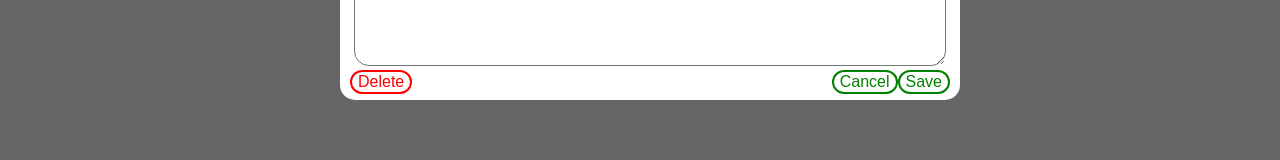
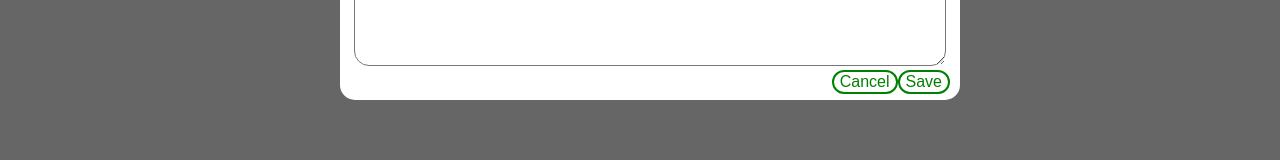
Before and after one commit to AzureKingStudios/azureking-notes, a React (Create React App) app in the folder client/: page / in a window 1280 px wide. Both pictures are taken after a click on the button "New Note". Shown: the part 326-486 px from the top of the page. Built offline with nearby package versions, Linux system fonts and the light colour scheme.

Commit message:
Hide delete button in modal if its a new note

```diff
--- a/client/src/containers/NoteModal.js
+++ b/client/src/containers/NoteModal.js
@@ -165,7 +165,9 @@ class NoteModal extends Component {
                     value={this.state.bodyValue}
                     onChange={this.handleChangeBody}></textarea>
                     <div className='modal-btn-container'>
+                        {Object.keys(this.props.currentNote).length >= 1 &&
                         <button className='delete-btn' onClick={this.deleteNote}>Delete</button>
+                        }
                         <button className='modal-btn' onClick={this.handleSave}>Save</button>
                         <button className='modal-btn' onClick={this.props.modalSwitch}>Cancel</button>
                     </div>
```
